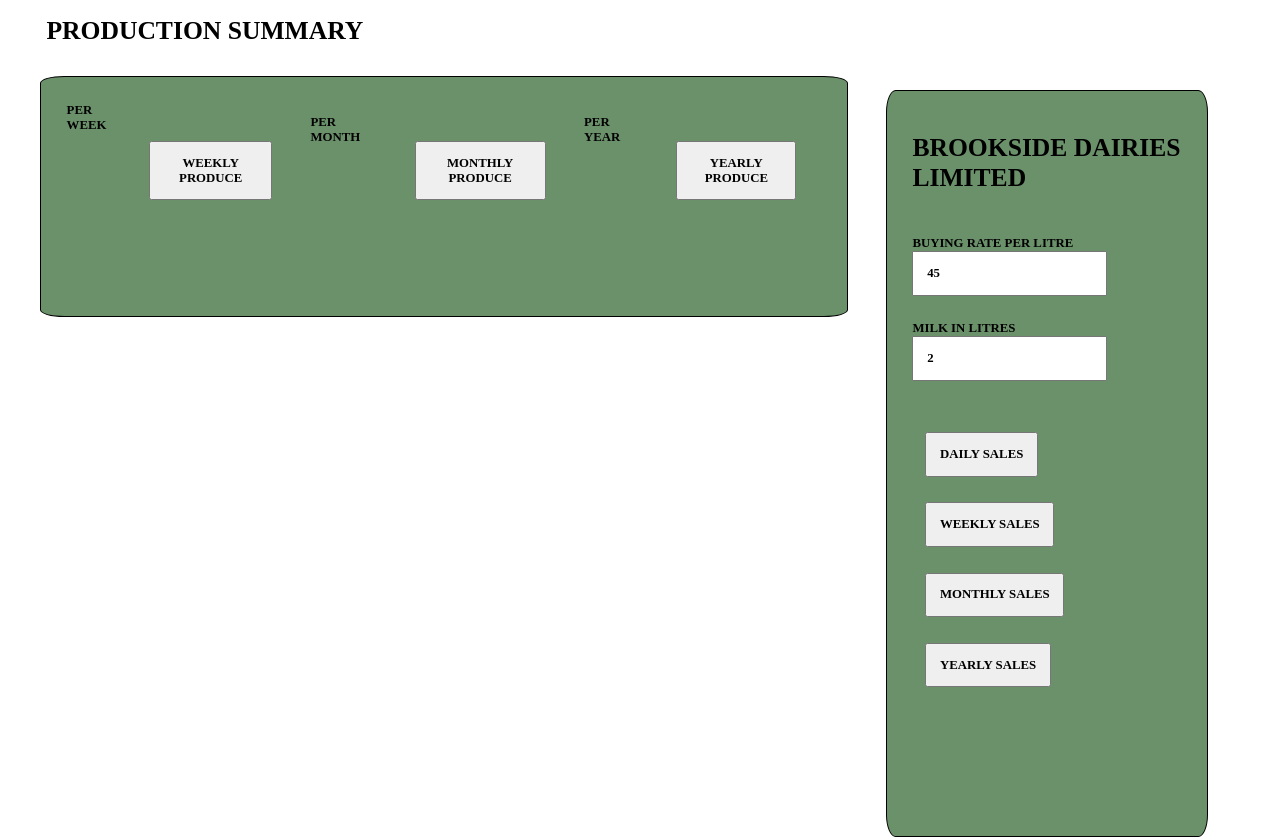
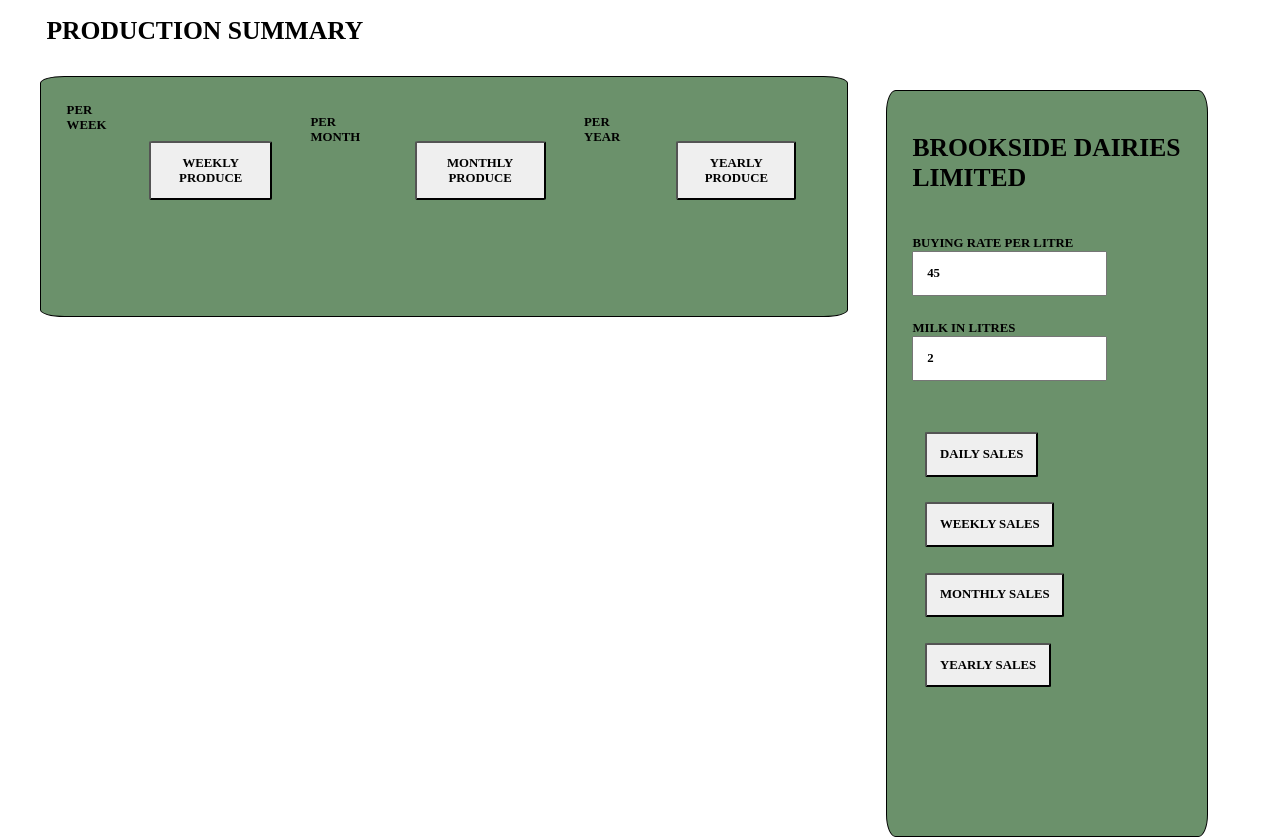
Before and after one commit to OndigoWendy/DAIRY_BUSINESS.week3, a plain HTML site: page index.html in a window 1280 px wide. Shown: the part 1255-2092 px from the top of the page. Drawn offline with Linux system fonts and the light colour scheme.

Commit message:
Minor style changes.

```diff
--- a/index.html
+++ b/index.html
@@ -113,7 +113,7 @@
      <div class="summary">
          <div class="weekly">PER WEEK
             <ul>
-               <li><button onclick="getAvgPerWeek()">WEEKLY PRODUCE</button></li>
+               <li><button onclick="getAvgPerWeek()" style="border-radius: 3%;">WEEKLY PRODUCE</button></li>
                       <p id="avgPerWeekResult"></p>
             </ul>
 
@@ -121,13 +121,13 @@
 
          <div class="monthly">PER MONTH</div>
              <ul>
-               <li><button onclick="getAvgPerMonth()">MONTHLY PRODUCE</button></li>
+               <li><button onclick="getAvgPerMonth()" style="border-radius: 3%;">MONTHLY PRODUCE</button></li>
                       <p id="avgPerMonthResult"></p>
              </ul>
 
          <div class="yearly">PER YEAR</div>
               <ul>
-                <li><button onclick="getAvgPerYear()">YEARLY PRODUCE</button></li>
+                <li><button onclick="getAvgPerYear()" style="border-radius: 3%;">YEARLY PRODUCE</button></li>
                      <p id="avgPerYearResult"></p>
               </ul>
          </div>
@@ -137,10 +137,10 @@
         <div>BUYING RATE PER LITRE <input type="number" id="buyingRate" value="45"></div>
         <div>MILK IN LITRES <input type="number" id="milkProduce" value="2"></div>
             <ul>
-              <li><input type="button" value="DAILY SALES" id="dailySales" onclick="getDailySales()"> </li>
-              <li><input type="button" value="WEEKLY SALES" id="weeklySales" onclick="getWeeklySales()"></li>
-              <li><input type="button" value="MONTHLY SALES" id="monthlySales" onclick="getMonthlySales()"></li>
-              <li><input type="button" value="YEARLY SALES" id="yearlySales" onclick="getYearlySales()"></li>
+              <li><input type="button" value="DAILY SALES" id="dailySales" onclick="getDailySales()" style="border-radius: 3%;"> </li>
+              <li><input type="button" value="WEEKLY SALES" id="weeklySales" onclick="getWeeklySales()"style="border-radius: 3%"></li>
+              <li><input type="button" value="MONTHLY SALES" id="monthlySales" onclick="getMonthlySales()"style="border-radius:3%"></li>
+              <li><input type="button" value="YEARLY SALES" id="yearlySales" onclick="getYearlySales()" style="border-radius: 3%;"></li>
             </ul>
  </div>
 </body>
--- a/script.js
+++ b/script.js
@@ -2,8 +2,6 @@
   var date = document.getElementById("myDate").value;
   document.getElementById("date").innerHTML = date;
 }
-
-
 
 
   //Monday
@@ -319,21 +317,7 @@
 
 
 
-function getAvgPerWeek(){
-  function getSumMon() {
-
-  sumResult=A+B+C+D;
-
-  return document.getElementById("sumResultMon").innerHTML=sumResult +" " +"litres";
-  }
-
-  //let tuesday=document.getElementById("sumResultTue").innerHTML=sumResult;
-  //let wednesday=document.getElementById("sumResultWed").innerHTML=sumResult;
-  //let thursday =document.getElementById("sumResultThur").innerHTML=sumResult;
-  //let friday = document.getElementById("sumResultFri").innerHTML=sumResult;
-  //let saturday=document.getElementById("sumResultSat").innerHTML=sumResult;
-  let sunday =document.getElementById("sumResultSun").innerHTML=sumResult;
-
+function getAvgPerWeek( price , days){
 return getElementById("avgPerWeekResult").innerHTML=monday+tuesday+wednesday+thursday+friday+saturday+sunday +" " +"litres";
 }
 
--- a/style.css
+++ b/style.css
@@ -6,7 +6,7 @@
 
 /*section1*/
 
-.logo{  border: 2px solid; border-radius: 5%; padding-bottom:5vw; padding-left: 7%; color: black; font-size: 3vw;  float: none;}
+.logo{ border: 2px solid; border-radius: 5%; padding-bottom:5vw; padding-left: 7%; color: black; font-size: 3vw;  float: none;}
 
 /*section2*/
 
```
